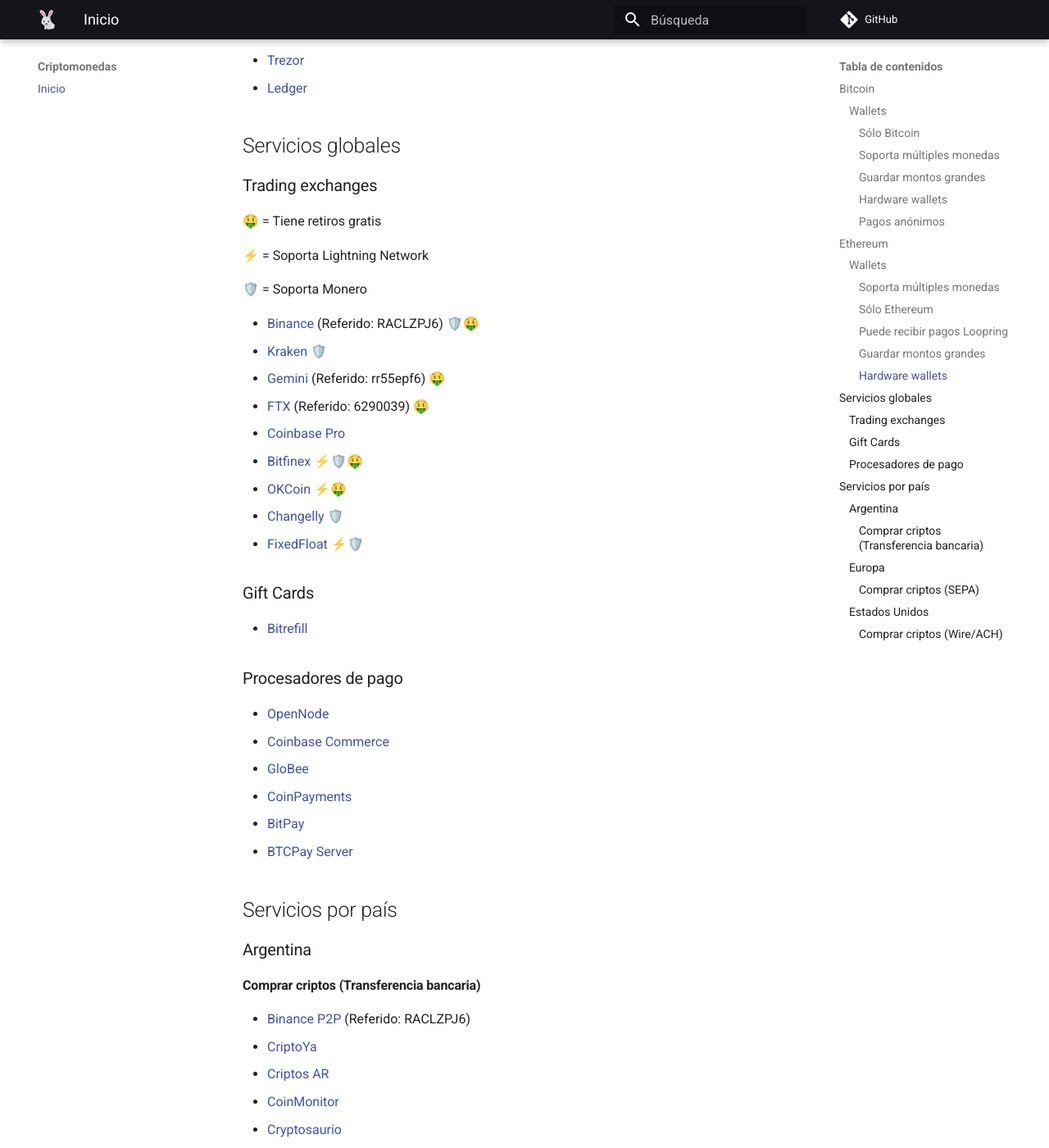
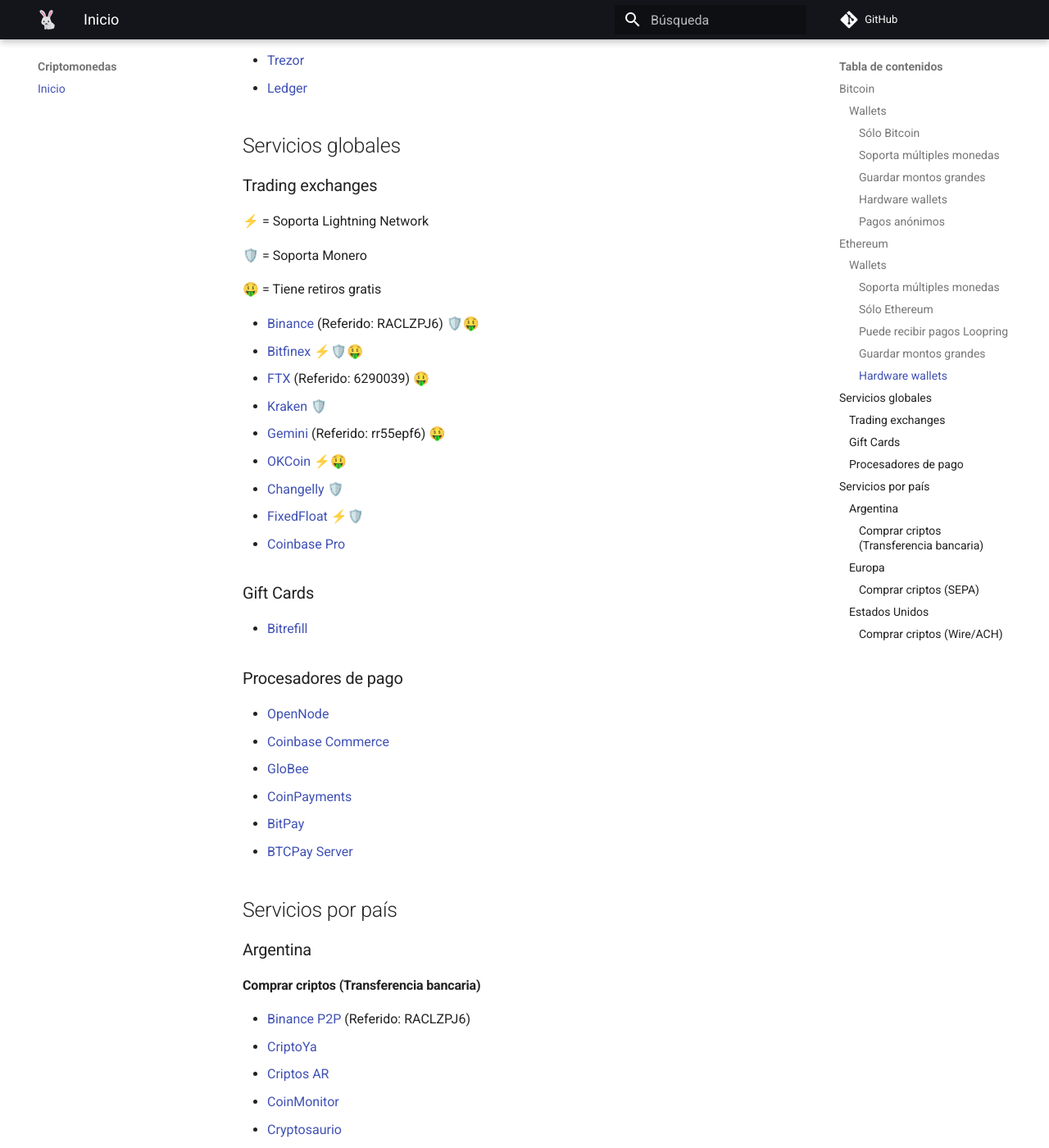
Before and after one commit to anomalouscode/wiki, an MkDocs documentation site: the page built from docs/criptomonedas/index.md, in a window 1280 px wide and 1400 px high, scrolled down 2205 px. Shown: the whole window at 82% size. Built offline with MkDocs 1.6.1 and Material for MkDocs 9.7.7, drawn with Linux system fonts in a browser that asks for light colours; comment, search, counter and statistics services are not loaded; some of the changed text lies outside the part shown.

```diff
--- a/docs/criptomonedas/index.md
+++ b/docs/criptomonedas/index.md
@@ -93,21 +93,21 @@ Recuerden hacer backup de sus claves privadas.
 
 ### Trading exchanges
 
-🤑 = Tiene retiros gratis
-
 ⚡ = Soporta Lightning Network
 
 🛡️ = Soporta Monero
 
+🤑 = Tiene retiros gratis
+
 - [Binance](https://www.binance.com/en/register?ref=RACLZPJ6) (Referido: RACLZPJ6) 🛡️🤑
+- [Bitfinex](https://www.bitfinex.com/) ⚡🛡️🤑
+- [FTX](https://ftx.com/#a=6290039) (Referido: 6290039) 🤑
 - [Kraken](https://www.kraken.com/) 🛡️
 - [Gemini](https://gemini.com/share/rr55epf6) (Referido: rr55epf6) 🤑
-- [FTX](https://ftx.com/#a=6290039) (Referido: 6290039) 🤑
-- [Coinbase Pro](https://pro.coinbase.com/)
-- [Bitfinex](https://www.bitfinex.com/) ⚡🛡️🤑
 - [OKCoin](https://www.okcoin.com/) ⚡🤑
 - [Changelly](https://changelly.com/) 🛡️
 - [FixedFloat](https://fixedfloat.com/) ⚡🛡️
+- [Coinbase Pro](https://pro.coinbase.com/)
 
 ### Gift Cards
 
@@ -138,15 +138,15 @@ Recuerden hacer backup de sus claves privadas.
 
 #### Comprar criptos (SEPA)
 
+🛡️ = Soporta Monero
+
 🤑 = Tiene retiros gratis
 
-🛡️ = Soporta Monero
-
 - [Binance](https://www.binance.com/en/register?ref=RACLZPJ6) (Referido: RACLZPJ6) 🛡️🤑
+- [FTX](https://ftx.com/#a=6290039) (Referido: 6290039) 🤑
 - [Kraken](https://www.kraken.com/) 🛡️
 - [Gemini](https://gemini.com/share/rr55epf6) (Referido: rr55epf6) 🤑
 - [Crypto.com](https://crypto.com/app/j53ayhgqrj) (Referido: j53ayhgqrj)
-- [FTX](https://ftx.com/#a=6290039) (Referido: 6290039) 🤑
 - [OKCoin](https://www.okcoin.com/) ⚡🤑
 - [Bity](https://bity.com/)
 - [Bitstamp](https://www.bitstamp.net/)
@@ -155,17 +155,17 @@ Recuerden hacer backup de sus claves privadas.
 
 #### Comprar criptos (Wire/ACH)
 
+🛡️ = Soporta Monero
+
 🤑 = Tiene retiros gratis
-
-🛡️ = Soporta Monero
 
 - [FTX US](https://ftx.us/) 🤑
 - [Gemini](https://gemini.com/share/rr55epf6) (Referido: rr55epf6) 🤑
+- [Kraken](https://www.kraken.com/) 🛡️
 - [BlockFi](https://blockfi.com/?ref=11b52d14) (Referido: 11b52d14) 🤑
-- [Kraken](https://www.kraken.com/) 🛡️
 - [Cash App](https://cash.app/) 🤑
+- [OKCoin](https://www.okcoin.com/) ⚡🤑
 - [Coinbase](https://www.coinbase.com/)
-- [OKCoin](https://www.okcoin.com/) ⚡🤑
 - [Binance.US](https://www.binance.us/)
 - [Wyre](https://www.sendwyre.com/)
 - [Crypto.com](https://crypto.com/app/j53ayhgqrj) (Referido: j53ayhgqrj)
```
